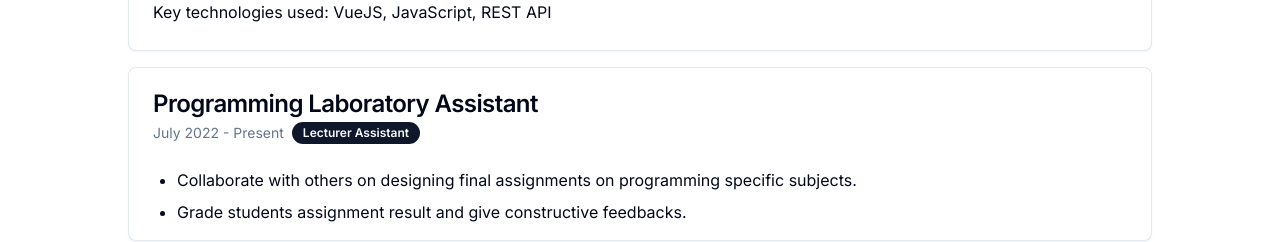
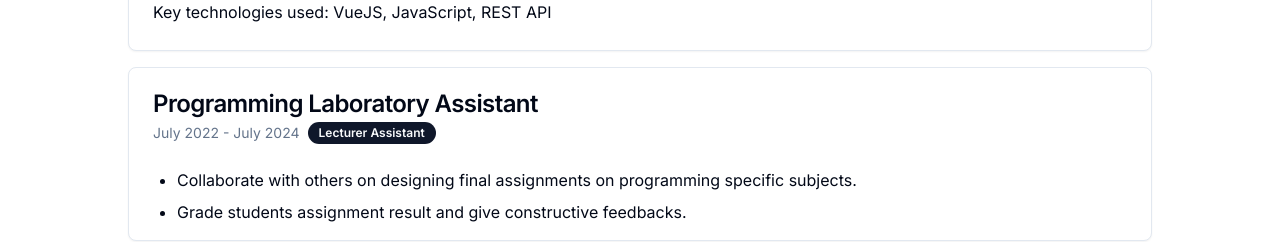
Before and after one commit to YakobusIP/personal-portfolio, a React (Vite) app in the folder personal-website/: page / in a window 1280 px wide. Shown: the part 2320-2562 px from the top of the page. Built offline with nearby package versions, Linux system fonts and the light colour scheme.

Commit message:
chore: change lab assistant end date

```diff
--- a/personal-website/src/components/experiences/LabproExperience.tsx
+++ b/personal-website/src/components/experiences/LabproExperience.tsx
@@ -13,7 +13,7 @@ function LabproExperience() {
       <CardHeader>
         <CardTitle>Programming Laboratory Assistant</CardTitle>
         <div className="flex flex-col xl:flex-row xl:items-center gap-2">
-          <CardDescription>July 2022 - Present</CardDescription>
+          <CardDescription>July 2022 - July 2024</CardDescription>
           <Badge className="w-fit">Lecturer Assistant</Badge>
         </div>
       </CardHeader>
```
